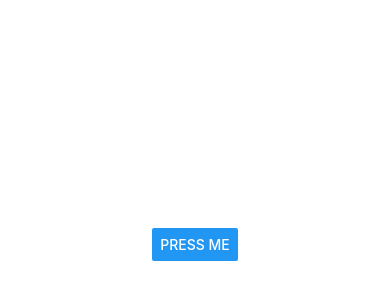
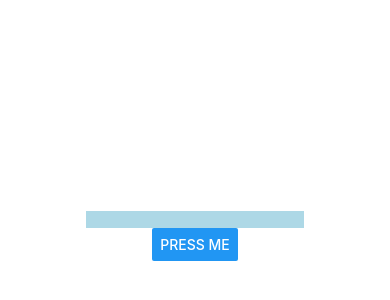
Before and after one commit to mitanuriel/Notebook, a React Native app: screen / in a window 390 px wide. Shown: the part 186-486 px from the top of the page. Built offline with nearby package versions, Linux system fonts and the light colour scheme.

Commit message:
Made the input field bar visible with adding styles

```diff
--- a/App.js
+++ b/App.js
@@ -11,7 +11,7 @@ export default function App() {
   }
   return (
     <View style={styles.container}>
-      <TextInput onChangeText={(txt) => setText(txt)}/>
+      <TextInput style={styles.textInput} onChangeText={(txt) => setText(txt)}/>
       <Button title='Press me' onPress={buttonHandler}></Button>
       <StatusBar style="auto" />
     </View>
@@ -25,4 +25,8 @@ const styles = StyleSheet.create({
     alignItems: 'center',
     justifyContent: 'center',
   },
+  textInput:{
+    backgroundColor: 'lightblue',
+    minWidth:200
+  }
 });
```
